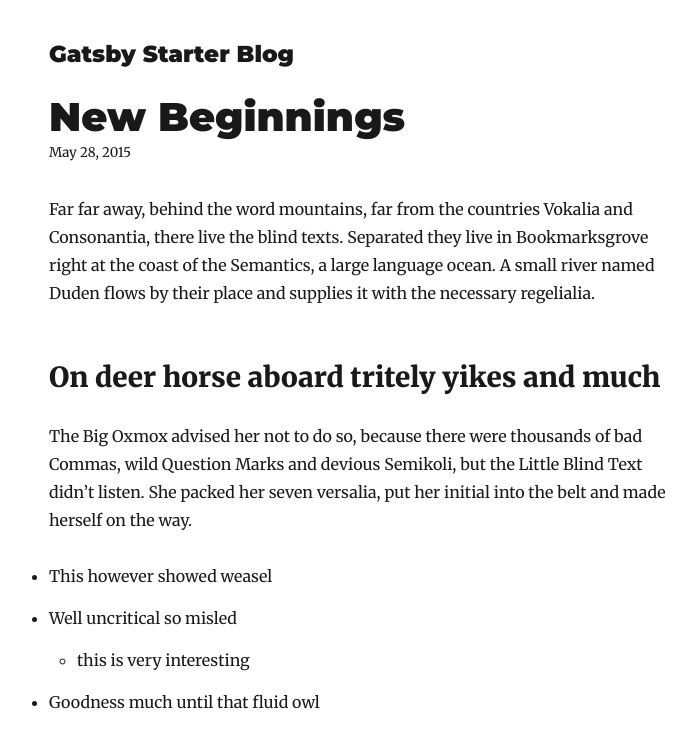
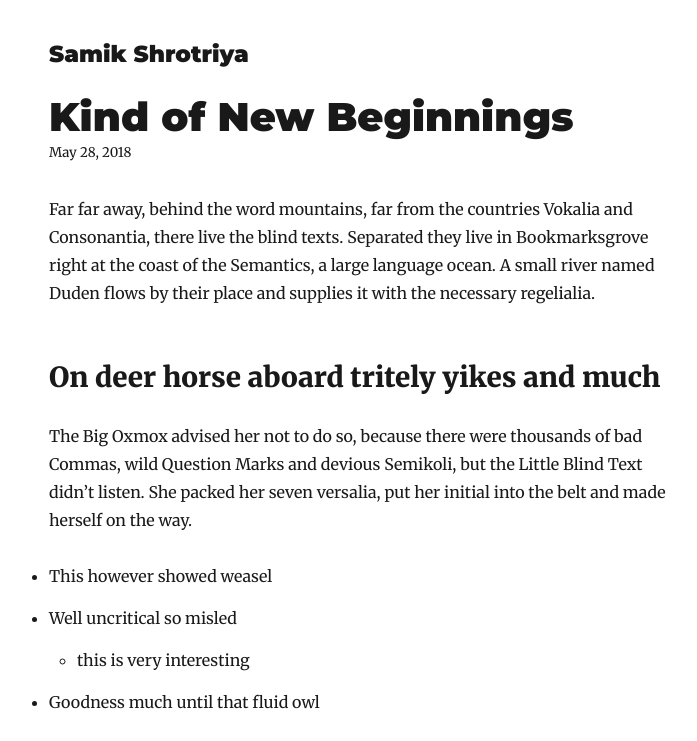
Before and after one commit to samikshro/essays, a Gatsby site: page /new-beginnings/ in a window 1280 px wide. Shown: the top 741 px of the page, without its empty margins (276-973 px from the left). Built offline with nearby package versions, Linux system fonts and the light colour scheme; Gatsby itself is replaced by a stand-in of ours; some packages are replaced by stand-ins of ours.

Commit message:
added zeit now

```diff
--- a/content/blog/new-beginnings/index.md
+++ b/content/blog/new-beginnings/index.md
@@ -1,6 +1,6 @@
 ---
-title: New Beginnings
-date: "2015-05-28T22:40:32.169Z"
+title: Kind of New Beginnings
+date: "2018-05-28T22:40:32.169Z"
 description: This is a custom description for SEO and Open Graph purposes, rather than the default generated excerpt. Simply add a description field to the frontmatter.
 ---
 
--- a/gatsby-config.js
+++ b/gatsby-config.js
@@ -1,8 +1,8 @@
 module.exports = {
   pathPrefix: "/essays",
   siteMetadata: {
-    title: `Gatsby Starter Blog`,
-    author: `Kyle Mathews`,
+    title: `Samik Shrotriya`,
+    author: `Samik Shrotriya`,
     description: `A starter blog demonstrating what Gatsby can do.`,
     siteUrl: `https://samikshro.github.io`,
     social: {
--- a/package.json
+++ b/package.json
@@ -58,6 +58,7 @@
     "start": "npm run develop",
     "serve": "gatsby serve",
     "test": "echo \"Write tests! -> https://gatsby.dev/unit-testing\"",
-    "deploy": "gatsby build --prefix-paths && gh-pages -d public -b master"
+    "deploy": "gatsby build --prefix-paths && gh-pages -d public -b master",
+    "now-build": "npm run build"
   }
 }
--- a/src/components/bio.js
+++ b/src/components/bio.js
@@ -14,7 +14,7 @@ import { rhythm } from "../utils/typography"
 const Bio = () => {
   const data = useStaticQuery(graphql`
     query BioQuery {
-      avatar: file(absolutePath: { regex: "/profile-pic.jpg/" }) {
+      avatar: file(absolutePath: { regex: "/profile-pic.png/" }) {
         childImageSharp {
           fixed(width: 50, height: 50) {
             ...GatsbyImageSharpFixed
```
Also changed, not shown: now.json (added, +11 -0 lines), content/assets/profile-pic.jpg (deleted), content/assets/profile-pic.png (added).
